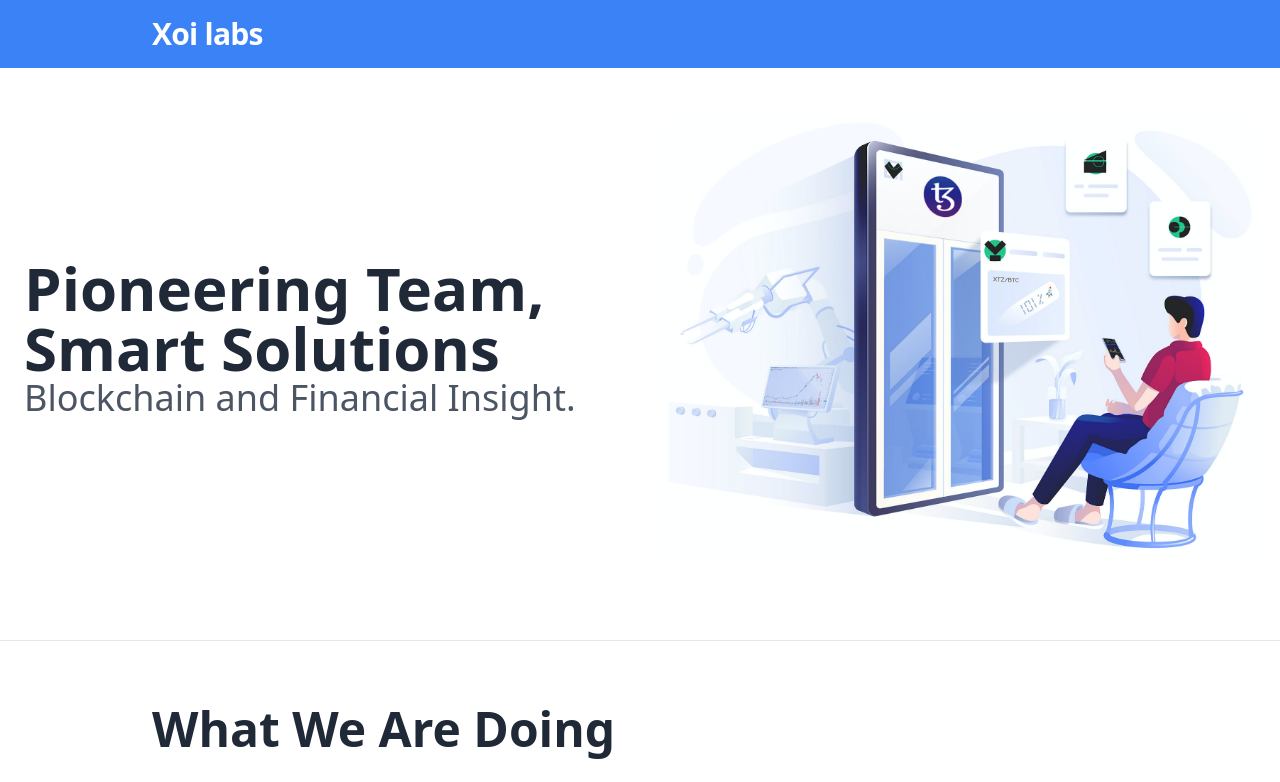
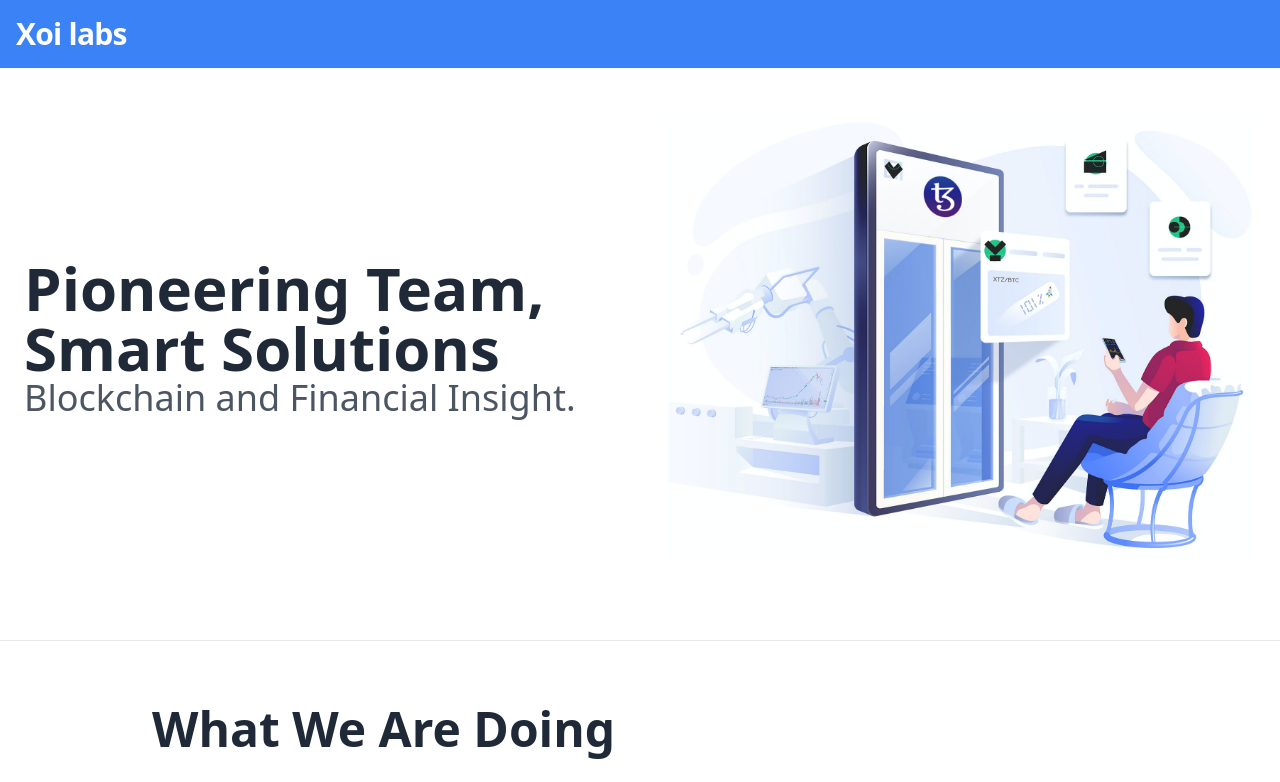
Before and after one commit to xoilabs/home, a plain HTML site: page index.html in a window 1280 px wide. Shown: the top 782 px of the page. Drawn offline with nearby package versions, Linux system fonts and the light colour scheme.

Commit message:
change stype

```diff
--- a/index.html
+++ b/index.html
@@ -16,7 +16,7 @@
   </head>
   <body class="font-sans leading-normal tracking-normal">
     <nav class="p-4 bg-blue-500">
-      <div class="max-w-screen-lg mx-auto px-6">
+      <div class="container mx-auto">
         <div class="flex items-center flex-shrink-0 mr-6">
           <span class="font-semibold text-3xl tracking-tight text-white"
             >Xoi labs</span
```
